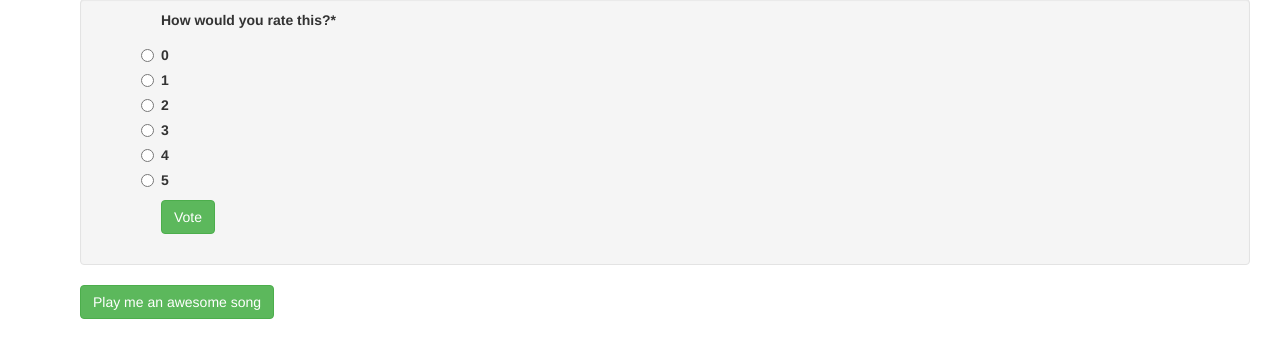
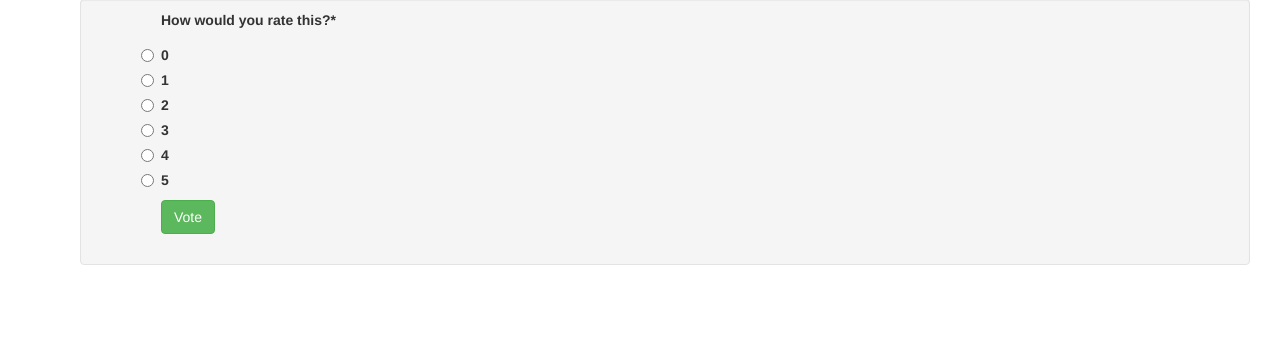
Before and after one commit to tongning/crowdtunes, a Django app: template core/templates/index.html in a window 1280 px wide. Shown: the part 453-802 px from the top of the page. After the commit the page ends 718 px from the top, so only its background shows below. Run offline with Django 3.2, Linux system fonts and the light colour scheme; the template is opened without the code that fills it: values that come from a table or form of the project are taken from there, others are empty; some libraries are stand-ins or nearby versions.

Commit message:
play automatically on page load

```diff
--- a/core/templates/index.html
+++ b/core/templates/index.html
@@ -52,7 +52,6 @@
         {% crispy form %}
         </div>
         </form>
-        <a href="/combined"><button class="btn btn-success">Play me an awesome song</button></a>
     </div>
 </body>
 </html>
```
